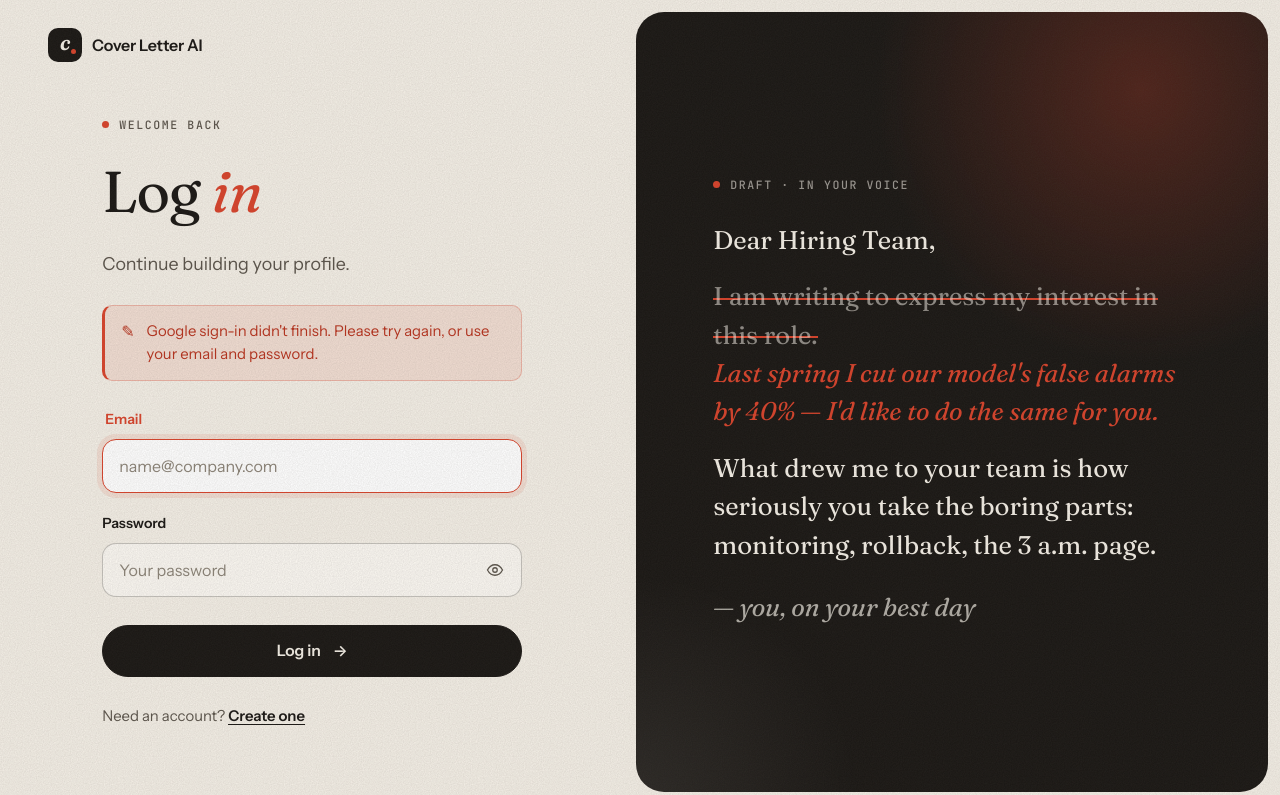
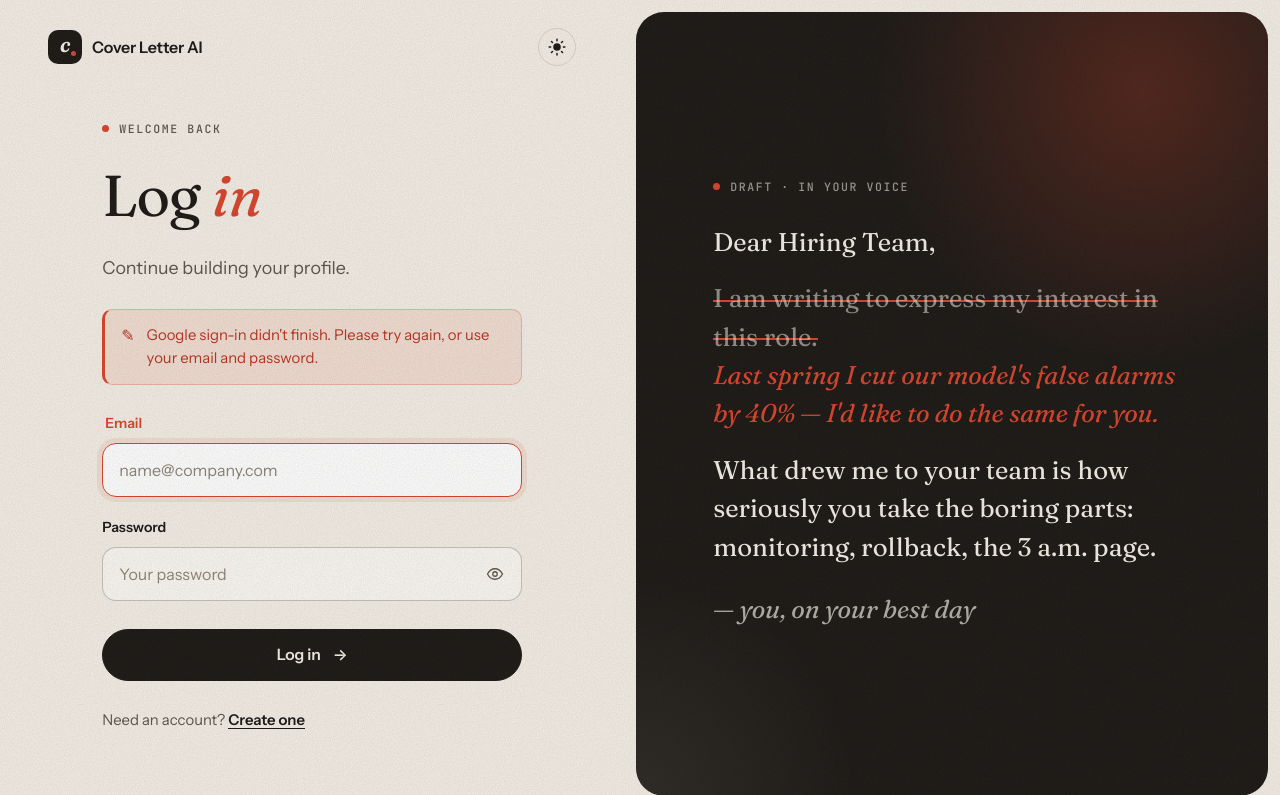
Before and after one commit to shraddhab196-svg/cap2, a FastAPI app: page /auth/callback in a window 1280 px wide. Shown: the top 795 px of the page. Run offline with FastAPI, Linux system fonts and the light colour scheme.

Commit message:
Add a light/dark switch and liven up the step page headings
- Light/dark switch in the app header, landing nav and sign-in pages. It
  remembers the choice; until then the browser setting decides. The new theme
  spreads in a circle from the button.
- The big step number is sized to stay in the heading area instead of
  sliding under the first card.
- Step labels decode like a split-flap board; key phrases in each intro get a
  highlighter sweep; warmer intro copy.
- Company chip: live dot, links to the site, lifts on hover. Notes draw their
  red rule and link straight back to add company text.

```diff
--- a/static/css/app.css
+++ b/static/css/app.css
@@ -134,6 +135,7 @@
 /* ---------- Auth (signup / login) ---------- */
 .auth { display: grid; grid-template-columns: minmax(0, 1fr) minmax(0, 1.05fr); min-height: 100vh; }
 .auth-side { display: flex; flex-direction: column; padding: 28px var(--gutter); }
+.auth-top { display: flex; justify-content: space-between; align-items: center; gap: 12px; }
 .auth-form { width: min(420px, 100%); margin: auto; padding: 48px 0; display: grid; gap: 28px; }
 .auth-form h1 { font-size: clamp(2.4rem, 4.6vw, 3.6rem); }
 .auth-form form { display: grid; gap: 0; }
--- a/static/css/base.css
+++ b/static/css/base.css
@@ -483,3 +523,37 @@ html:active-view-transition-type(back)::view-transition-new(page) { animation-na
     }
     @view-transition { navigation: none; }
 }
+
+/* ---------- Light / dark switch ---------- */
+.theme-toggle {
+    display: inline-grid;
+    place-items: center;
+    width: 38px;
+    height: 38px;
+    padding: 0;
+    flex: none;
+    border: 1px solid var(--line);
+    border-radius: 50%;
+    background: transparent;
+    color: var(--ink);
+    cursor: pointer;
+    transition: background var(--t-fast), border-color var(--t-fast), transform var(--t-base) var(--spring-snappy);
+}
+.theme-toggle:hover { background: var(--paper-2); border-color: var(--line-strong); }
+.theme-toggle:active { transform: scale(0.86); }
+.theme-toggle:focus-visible { outline: 2px solid var(--pen); outline-offset: 3px; }
+.theme-toggle svg { width: 18px; height: 18px; overflow: visible; }
+.theme-sun { fill: currentColor; r: 5px; transition: r 520ms var(--spring-snappy); }
+.theme-moon-cut { cx: 30px; cy: -6px; transition: cx 520ms var(--ease-out), cy 520ms var(--ease-out); }
+.theme-rays { fill: none; stroke: currentColor; stroke-width: 2; stroke-linecap: round; transform-origin: 12px 12px; transition: transform 640ms var(--spring-snappy), opacity 260ms; }
+:root[data-theme="dark"] .theme-sun { r: 8.5px; }
+:root[data-theme="dark"] .theme-moon-cut { cx: 17px; cy: 6px; }
+:root[data-theme="dark"] .theme-rays { opacity: 0; transform: rotate(-120deg) scale(0.4); }
+@media (prefers-color-scheme: dark) {
+    :root:not([data-theme="light"]) .theme-sun { r: 8.5px; }
+    :root:not([data-theme="light"]) .theme-moon-cut { cx: 17px; cy: 6px; }
+    :root:not([data-theme="light"]) .theme-rays { opacity: 0; transform: rotate(-120deg) scale(0.4); }
+}
+/* Switching themes: one circular wipe from the button, nothing else animates. */
+html.theme-switching *, html.theme-switching *::before { view-transition-name: none !important; }
+html.theme-switching::view-transition-old(root), html.theme-switching::view-transition-new(root) { animation: none; mix-blend-mode: normal; }
--- a/static/js/app.js
+++ b/static/js/app.js
@@ -383,6 +383,51 @@
         }, { passive: true });
     }
 
+    // --- Light / dark switch. Remembers the choice; until then the browser setting decides.
+    const rootEl = document.documentElement;
+    const isDark = () => (rootEl.dataset.theme ? rootEl.dataset.theme === "dark" : matchMedia("(prefers-color-scheme: dark)").matches);
+    const themeButtons = $$("[data-theme-toggle]");
+    const labelThemeButtons = () => themeButtons.forEach((button) => {
+        button.setAttribute("aria-label", isDark() ? "Switch to light mode" : "Switch to dark mode");
+    });
+    labelThemeButtons();
+    themeButtons.forEach((button) => button.addEventListener("click", () => {
+        const next = isDark() ? "light" : "dark";
+        const apply = () => {
+            rootEl.dataset.theme = next;
+            try { localStorage.setItem("theme", next); } catch (error) { /* private mode: still switches for this page */ }
+            labelThemeButtons();
+        };
+        if (!document.startViewTransition || reduceMotion) return apply();
+        // The new theme spreads out in a circle from the button.
+        const rect = button.getBoundingClientRect();
+        const x = rect.left + rect.width / 2;
+        const y = rect.top + rect.height / 2;
+        const radius = Math.hypot(Math.max(x, innerWidth - x), Math.max(y, innerHeight - y));
+        rootEl.classList.add("theme-switching");
+        const transition = document.startViewTransition(apply);
+        transition.ready.then(() => rootEl.animate(
+            { clipPath: [`circle(0px at ${x}px ${y}px)`, `circle(${radius}px at ${x}px ${y}px)`] },
+            { duration: 750, easing: "cubic-bezier(0.65, 0, 0.35, 1)", pseudoElement: "::view-transition-new(root)" },
+        )).catch(() => {});
+        transition.finished.finally(() => rootEl.classList.remove("theme-switching"));
+    }));
+
+    // --- Step labels decode like a split-flap board on arrival (mono font, so nothing shifts).
+    if (!reduceMotion) {
+        const glyphs = "ABCDEFGHIJKLMNOPQRSTUVWXYZ0123456789/·";
+        $$(".page-head .eyebrow, .auth-form .eyebrow").forEach((label) => {
+            const text = label.textContent;
+            let frame = 0;
+            const tick = () => {
+                const shown = Math.floor(++frame / 2);
+                label.textContent = Array.from(text, (char, i) => (i < shown || char === " " ? char : glyphs[Math.floor(Math.random() * glyphs.length)])).join("");
+                if (shown < text.length) requestAnimationFrame(tick);
+            };
+            requestAnimationFrame(tick);
+        });
+    }
+
     // --- Picking an angle sends an ink ripple out from the click.
     if (!reduceMotion) {
         document.addEventListener("pointerdown", (event) => {
--- a/templates/auth_base.html
+++ b/templates/auth_base.html
@@ -3,7 +3,10 @@
 {% block body %}
     <div class="auth">
         <div class="auth-side">
-            <a class="brand" href="/" aria-label="Cover Letter AI home"><span class="brand-mark" aria-hidden="true">c</span><span class="brand-name">Cover Letter AI</span></a>
+            <div class="auth-top">
+                <a class="brand" href="/" aria-label="Cover Letter AI home"><span class="brand-mark" aria-hidden="true">c</span><span class="brand-name">Cover Letter AI</span></a>
+                {% include "partials/theme_toggle.html" %}
+            </div>
             <main id="main" class="auth-form">
                 <div class="rise" style="--i:0">
                     <div class="eyebrow">{% block eyebrow %}{% endblock %}</div>
--- a/templates/base.html
+++ b/templates/base.html
@@ -13,11 +13,12 @@
     <link rel="preconnect" href="https://fonts.googleapis.com" />
     <link rel="preconnect" href="https://fonts.gstatic.com" crossorigin />
     <link rel="stylesheet" href="https://fonts.googleapis.com/css2?family=Fraunces:ital,opsz,wght,SOFT@0,9..144,300..800,0..100;1,9..144,300..800,0..100&family=Instrument+Sans:wght@400..700&family=JetBrains+Mono:wght@400;500&display=swap" />
-    <link rel="stylesheet" href="{{ asset('css/base.css') }}?v=7" />
-    {% block styles %}<link rel="stylesheet" href="{{ asset('css/app.css') }}?v=9" />{% endblock %}
+    <link rel="stylesheet" href="{{ asset('css/base.css') }}?v=8" />
+    {% block styles %}<link rel="stylesheet" href="{{ asset('css/app.css') }}?v=10" />{% endblock %}
     <link rel="expect" href="#main" blocking="render" />
     <script>
         document.documentElement.classList.add("js");
+        try { var savedTheme = localStorage.getItem("theme"); if (savedTheme === "light" || savedTheme === "dark") document.documentElement.dataset.theme = savedTheme; } catch (e) {}
         // Moving to an earlier step (back button, or Profile from the menu) slides the page the other way.
         // Must be registered before the first render, so it lives here rather than in app.js.
         (function () {
@@ -47,7 +48,7 @@
             <p class="ink-hint">This can take a moment · keep this tab open</p>
         </div>
     </div>
-    <script src="{{ asset('js/app.js') }}?v=8" defer></script>
+    <script src="{{ asset('js/app.js') }}?v=9" defer></script>
 {% block scripts %}{% endblock %}
 </body>
 </html>
--- a/templates/company_angles.html
+++ b/templates/company_angles.html
@@ -5,9 +5,9 @@
         <div class="page-head">
             <div class="eyebrow rise" style="--i:0">Step 03 · Company research</div>
             <h1 class="rise" style="--i:1">Generated angles<span class="pen-dot">.</span></h1>
-            <p class="lede rise" style="--i:2">We identified the strongest company/job-specific angles for this opportunity. Choose one to continue.</p>
+            <p class="lede rise" style="--i:2">Each angle links something <mark class="ink-mark">this company actually says</mark> to something <mark class="ink-mark">you've actually done</mark>. Pick the one that sounds most like you.</p>
             {% if company_url %}
-            <div class="rise" style="--i:3"><span class="company-chip">Company: {{ company_url }}</span></div>
+            <div class="rise" style="--i:3">{% if company_url.startswith('http') %}<a class="company-chip" href="{{ company_url }}" target="_blank" rel="noopener noreferrer"><span class="company-chip-label">Researched</span> {{ company_url }} <span class="chip-arrow" aria-hidden="true">↗</span></a>{% else %}<span class="company-chip">{{ company_url }}</span>{% endif %}</div>
             {% endif %}
         </div>
 
@@ -16,7 +16,7 @@
         {% endif %}
 
         {% if notice == "thin" %}
-        <p class="helper" role="status" style="margin-bottom: 24px">We found little text on this company's site, so these angles lean on the job description. Go back and add company text for stronger ones.</p>
+        <p class="helper" role="status" style="margin-bottom: 24px">We found little text on this company's site, so these angles lean on the job description. <a class="link" href="/profile/job-input">Add company text</a> for stronger ones.</p>
         {% endif %}
 
         <form method="post" action="/company/angles" data-overlay="Opening a fresh page…|Writing in your voice…|Weaving in the company story…|Polishing the last line…">
--- a/templates/job_input.html
+++ b/templates/job_input.html
@@ -5,7 +5,7 @@
         <div class="page-head">
             <div class="eyebrow rise" style="--i:0">Step 02 · The role</div>
             <h1 class="rise" style="--i:1">Paste the role details<span class="pen-dot">.</span></h1>
-            <p class="lede rise" style="--i:2">Add the current Job Description and Company URL to continue with company research and anchor generation.</p>
+            <p class="lede rise" style="--i:2">Paste the posting and the company's site. We read both and <mark class="ink-mark">find where your story fits</mark>.</p>
         </div>
 
         {% if error %}
--- a/templates/landing.html
+++ b/templates/landing.html
@@ -29,6 +29,7 @@
         <nav class="nav-links" aria-label="Main">
             <a class="nav-link" href="#how">How it works</a>
             <a class="nav-link" href="#faq">FAQ</a>
+            {% include "partials/theme_toggle.html" %}
             {% if user %}
             <a class="btn btn-sm" href="{{ url('/profile/setup') }}" data-magnetic>Open the app</a>
             {% else %}
--- a/templates/partials/account_header.html
+++ b/templates/partials/account_header.html
@@ -14,6 +14,8 @@
                 {% endfor %}
             </ol>
             {% endif %}
+            <div class="header-tools">
+            {% include "partials/theme_toggle.html" %}
             <details class="account-menu">
                 <summary aria-label="Account menu">
                     <span class="avatar">{{ initials }}</span>
@@ -24,6 +26,7 @@
                     <a href="/logout">Log out</a>
                 </div>
             </details>
+            </div>
         </header>
         <script>
             document.addEventListener('click', function (event) {
--- /dev/null
+++ b/templates/partials/theme_toggle.html
@@ -0,0 +1 @@
+<button class="theme-toggle" type="button" data-theme-toggle aria-label="Switch between light and dark mode"><svg viewBox="0 0 24 24" aria-hidden="true"><mask id="theme-moon-mask"><rect width="24" height="24" fill="#fff"/><circle class="theme-moon-cut" r="7" fill="#000"/></mask><circle class="theme-sun" cx="12" cy="12" mask="url(#theme-moon-mask)"/><path class="theme-rays" d="M12 1.5v2M12 20.5v2M1.5 12h2M20.5 12h2M4.6 4.6 6 6M18 18l1.4 1.4M4.6 19.4 6 18M18 6l1.4-1.4"/></svg></button>
--- a/templates/profile_ready.html
+++ b/templates/profile_ready.html
@@ -8,7 +8,7 @@
                 <svg class="seal" viewBox="0 0 92 92" aria-hidden="true"><circle cx="46" cy="46" r="42"/><circle cx="46" cy="46" r="35" stroke-dasharray="2 5"/><path d="M31 47l10 10 21-22"/></svg>
                 <div class="eyebrow rise" style="--i:0">Profile ready</div>
                 <h1 class="rise" style="--i:1; margin-top:14px">Your profile is <em>complete</em></h1>
-                <p class="lede rise" style="--i:2; margin-top:18px">Your documents have been processed successfully. Now paste the Job Description and Company URL to continue.</p>
+                <p class="lede rise" style="--i:2; margin-top:18px">Your voice is learned. Next, paste a job and <mark class="ink-mark">we'll find your angle</mark>.</p>
                 <form method="get" action="/profile/job-input" class="actions rise" style="--i:3">
                     <button type="submit" class="btn" data-magnetic>Continue</button>
                 </form>
--- a/templates/profile_setup.html
+++ b/templates/profile_setup.html
@@ -12,7 +12,7 @@
         <div class="page-head">
             <div class="eyebrow rise" style="--i:0">Step 01 · Your voice</div>
             <h1 class="rise" style="--i:1">Build your <em>profile</em></h1>
-            <p class="lede rise" style="--i:2">Prepare your profile once for future applications. Your resume tells us what you've done; your past letters tell us how you sound.</p>
+            <p class="lede rise" style="--i:2">Do this once. Your resume tells us <mark class="ink-mark">what you've done</mark>; your past letters tell us <mark class="ink-mark">how you sound</mark>.</p>
         </div>
 
         {% if notice %}
```
Also changed, not shown: other parts of static/css/app.css (+22 -5 lines), other parts of static/css/base.css (+41 -1 lines).
